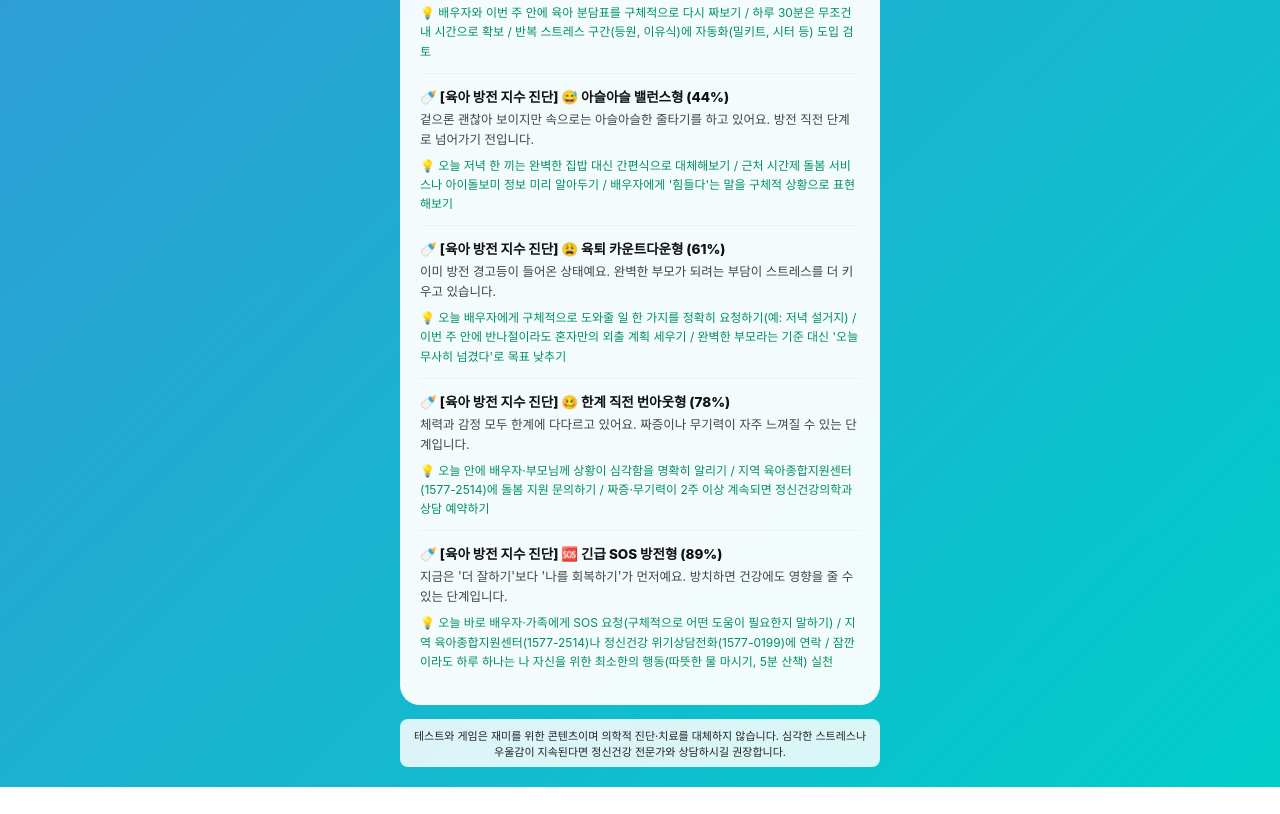
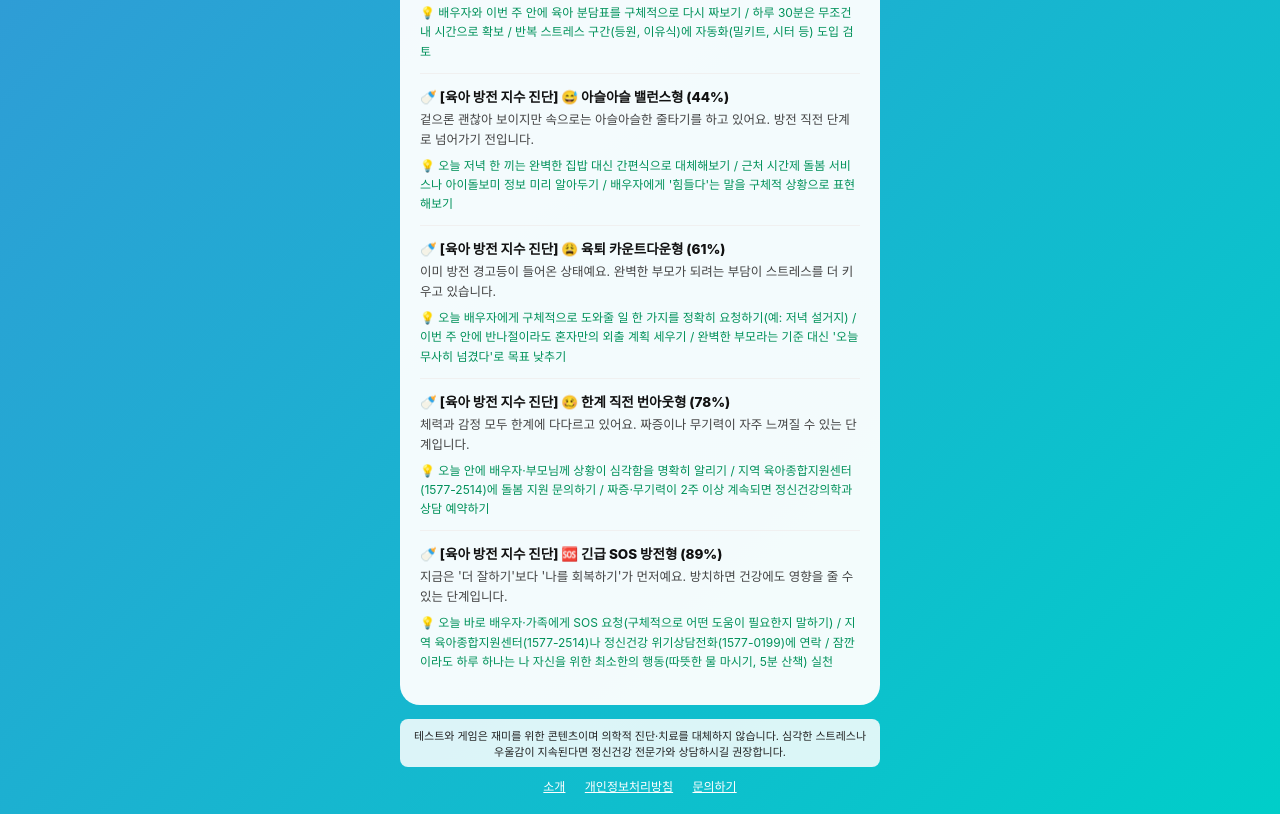
Before and after one commit to shimsboy/mini-web-site_stress-test, a plain HTML site: page index.html in a window 1280 px wide. Shown: the part 2763-3577 px from the top of the page. Before the commit the page ends 3550 px from the top, so only its background shows below. Drawn offline with Linux system fonts and the light colour scheme.

Commit message:
Add files via upload

```diff
--- a/index.html
+++ b/index.html
@@ -296,6 +296,12 @@
   </section>
 
   <div class="footer-note">테스트와 게임은 재미를 위한 콘텐츠이며 의학적 진단·치료를 대체하지 않습니다. 심각한 스트레스나 우울감이 지속된다면 정신건강 전문가와 상담하시길 권장합니다.</div>
+
+  <div style="text-align:center; margin-top:10px; font-size:12px;">
+    <a href="about.html" style="color:#fff; margin:0 8px; text-decoration:underline;">소개</a>
+    <a href="privacy.html" style="color:#fff; margin:0 8px; text-decoration:underline;">개인정보처리방침</a>
+    <a href="contact.html" style="color:#fff; margin:0 8px; text-decoration:underline;">문의하기</a>
+  </div>
 </div>
 <div class="toast" id="toast"></div>
 
```
